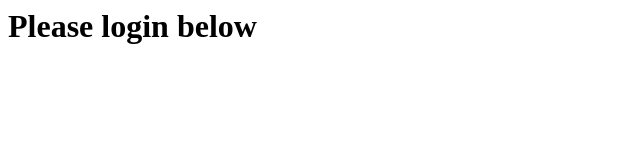
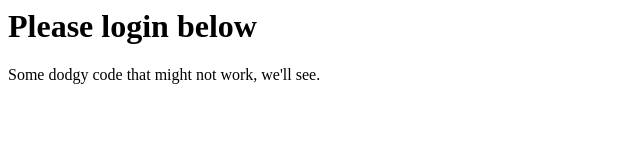
Before and after one commit to drew-fierst/class-demo, a plain HTML site: page login.html in a window 1280 px wide. Shown: the whole page, without its empty margins (0-640 px from the left). Drawn offline with Linux system fonts and the light colour scheme.

Commit message:
tries wacky feature

```diff
--- a/login.html
+++ b/login.html
@@ -5,5 +5,6 @@
 	<body>
 		<h1>Please login below</h1>
 
+		<p>Some dodgy code that might not work, we'll see.</p>
 	</body>
 </html>
```
